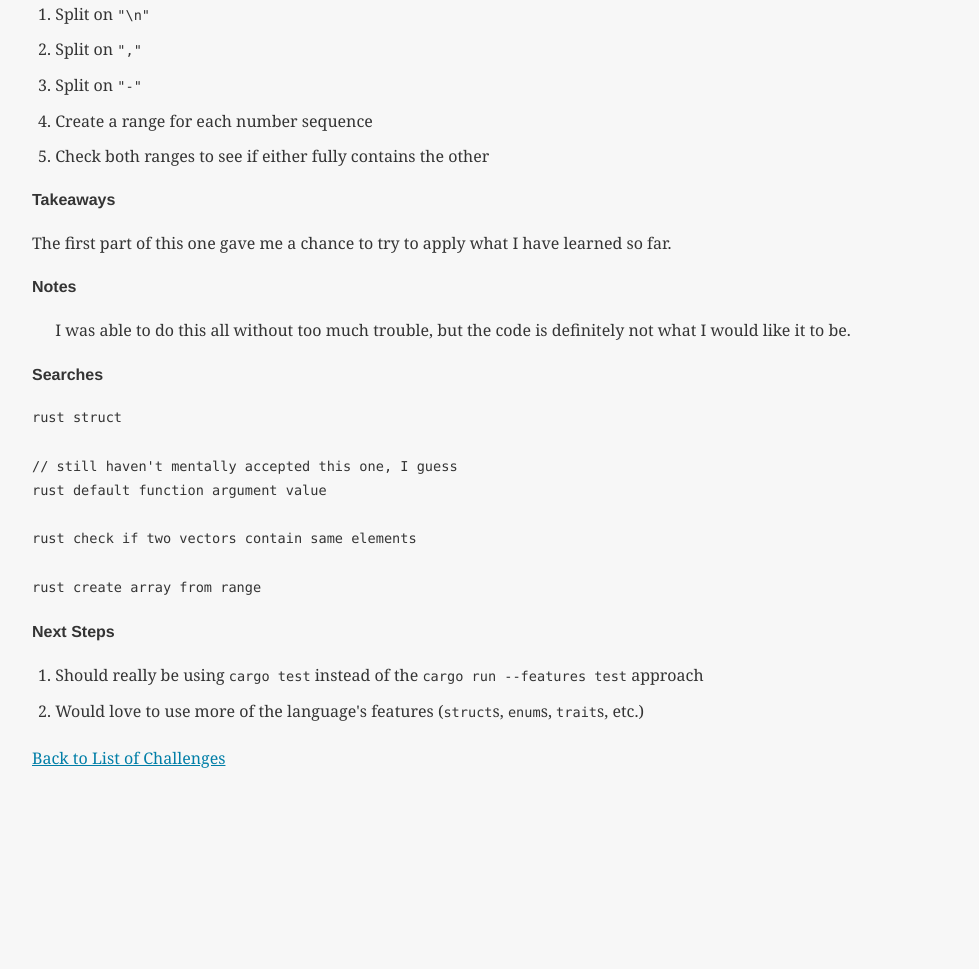
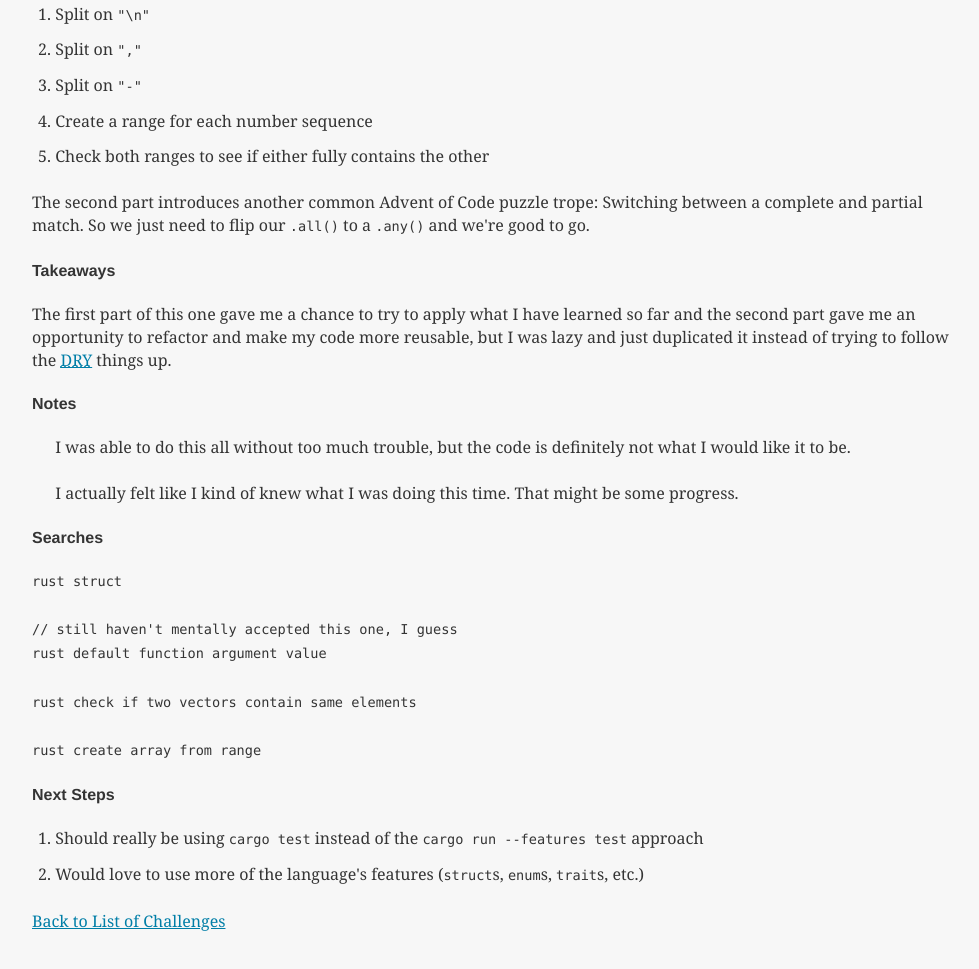
Before and after one commit to ericrallen/dev-blog, a Gatsby site: page /blog/advent-of-rust-2022 in a window 1280 px wide. Shown: the part 10291-11260 px from the top of the page, without its empty margins (32-1011 px from the left). Built offline with nearby package versions, Linux system fonts and the light colour scheme; Gatsby itself is replaced by a stand-in of ours; some packages are replaced by stand-ins of ours; code samples lack their colours; a small style sheet from the web is missing.

Commit message:
Update Blog Posts “advent-of-rust”

```diff
--- a/blog/advent-of-rust.md
+++ b/blog/advent-of-rust.md
@@ -414,13 +414,17 @@ Once again we're doing a lot of splitting of strings here. We could probably do
 4. Create a range for each number sequence
 5. Check both ranges to see if either fully contains the other
 
+The second part introduces another common Advent of Code puzzle trope:  Switching between a complete and partial match. So we just need to flip our `.all()` to a `.any()` and we're good to go.
+
 #### Takeaways
 
-The first part of this one gave me a chance to try to apply what I have learned so far.
+The first part of this one gave me a chance to try to apply what I have learned so far and the second part gave me an opportunity to refactor and make my code more reusable, but I was lazy and just duplicated it instead of trying to follow the [<abbr title="Don't Repeat Yourself">DRY</abbr>](https://www.digitalocean.com/community/tutorials/what-is-dry-development) things up.
 
 #### Notes
 
 > I was able to do this all without too much trouble, but the code is definitely not what I would like it to be.
+
+> I actually felt like I kind of knew what I was doing this time. That might be some progress.
 
 #### Searches
 
```
